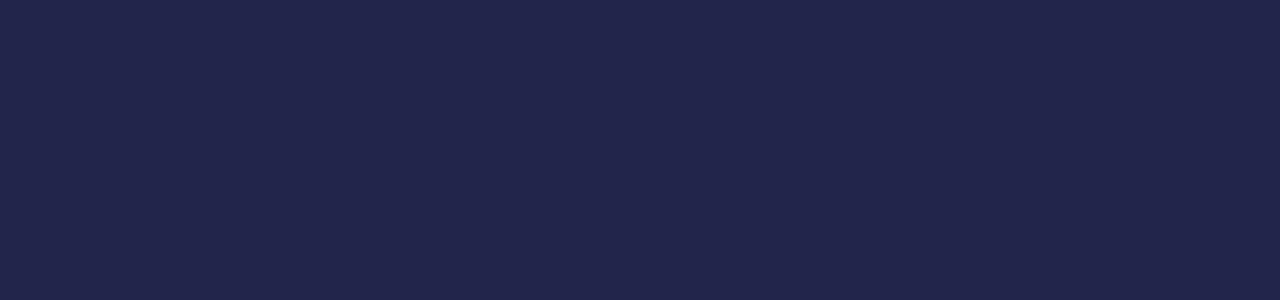
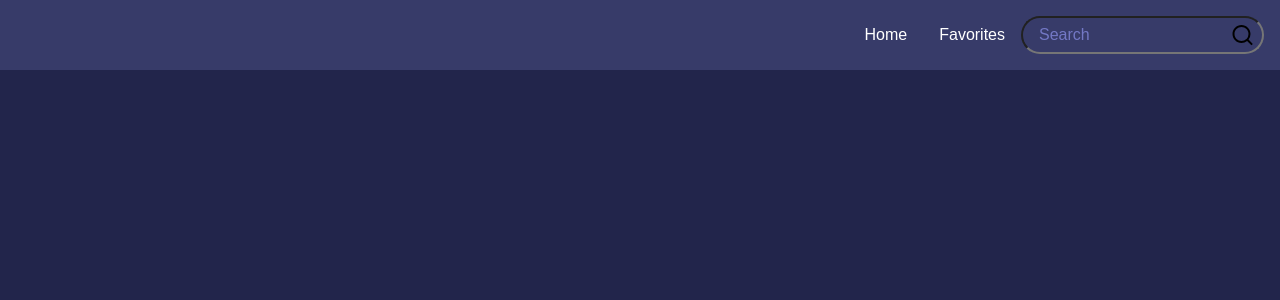
Before and after one commit to mishkamag/React-movie-app, a React (Create React App) app: page /favorites in a window 1280 px wide. Shown: the top 300 px of the page. Built offline with nearby package versions, Linux system fonts and the light colour scheme.

Commit message:
add search bar to favMovies and change some css

```diff
--- a/src/components/pages/FavMovies.js
+++ b/src/components/pages/FavMovies.js
@@ -1,3 +1,5 @@
+import { Fragment } from "react";
+import SearchBar from "../search/SearchBar";
 import Card from "../Ui/Card";
 import Cart from "../Ui/Cart";
 const IMG_URL = "https://image.tmdb.org/t/p/w500";
@@ -6,6 +8,8 @@ const FavMovies = (props) => {
   const { favoriteMovies } = props;
 
   return (
+    <Fragment>
+      <SearchBar />
       <Card>
         {favoriteMovies.map((movie) => (
           <Cart
@@ -18,6 +22,7 @@ const FavMovies = (props) => {
           />
         ))}
       </Card>
+    </Fragment>
   );
 };
 
--- a/src/components/search/SearchBar.js
+++ b/src/components/search/SearchBar.js
@@ -30,6 +30,12 @@ const SearchBar = (props) => {
   return (
     <header>
       <form>
+        <Link className={classes.home} to="/">
+          Home
+        </Link>
+        <Link className={classes.favorites} to="/favorites">
+          Favorites
+        </Link>
         <input
           type="text"
           placeholder="Search"
@@ -41,11 +47,6 @@ const SearchBar = (props) => {
           className={classes.searchIcon}
           onClick={submitDataHandler}
         />
-        <ul>
-          <li>
-            <Link to="/favorites">favmovie</Link>
-          </li>
-        </ul>
       </form>
     </header>
   );
--- a/src/components/search/SearchBar.module.css
+++ b/src/components/search/SearchBar.module.css
@@ -1,21 +1,25 @@
 header {
   padding: 1rem;
   display: flex;
-  justify-content: center;
+  justify-content: flex-end;
   background-color: #373b69;
+  position: relative;
 }
 
-.search {
+.search,
+.favorites,
+.home {
   background: transparent;
   border: 2px solid (#22254b);
   padding: 0.5rem 1rem;
   border-radius: 3rem;
   font-size: 1rem;
   color: #fff;
-  position: relative;
 }
 
-.search:focus {
+.search:focus,
+.favorites:focus,
+.home:focus {
   outline: 0;
   background-color: #22254b;
 }
@@ -25,8 +29,13 @@ header {
 }
 
 .searchIcon {
-  position: absolute; /*გასასწორებელია ცსს*/
-  right: 420px;
-  padding-top: 6px;
+  position: absolute;
+  right: 22px;
   cursor: pointer;
+  padding-top: 7px;
 }
+
+.favorites,
+.home {
+  text-decoration: none;
+}
```
Lines whose indentation alone changed are shown as unchanged.
